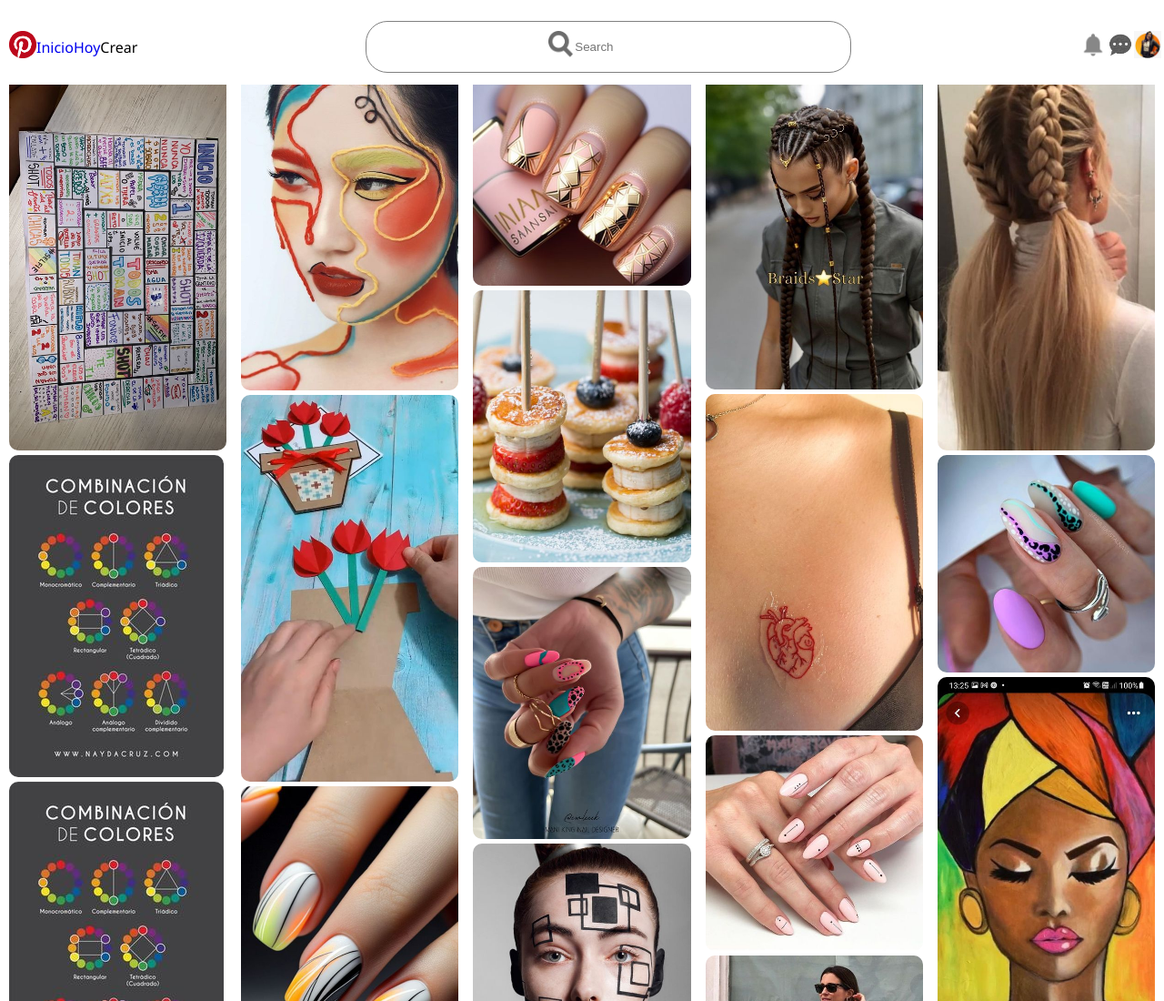
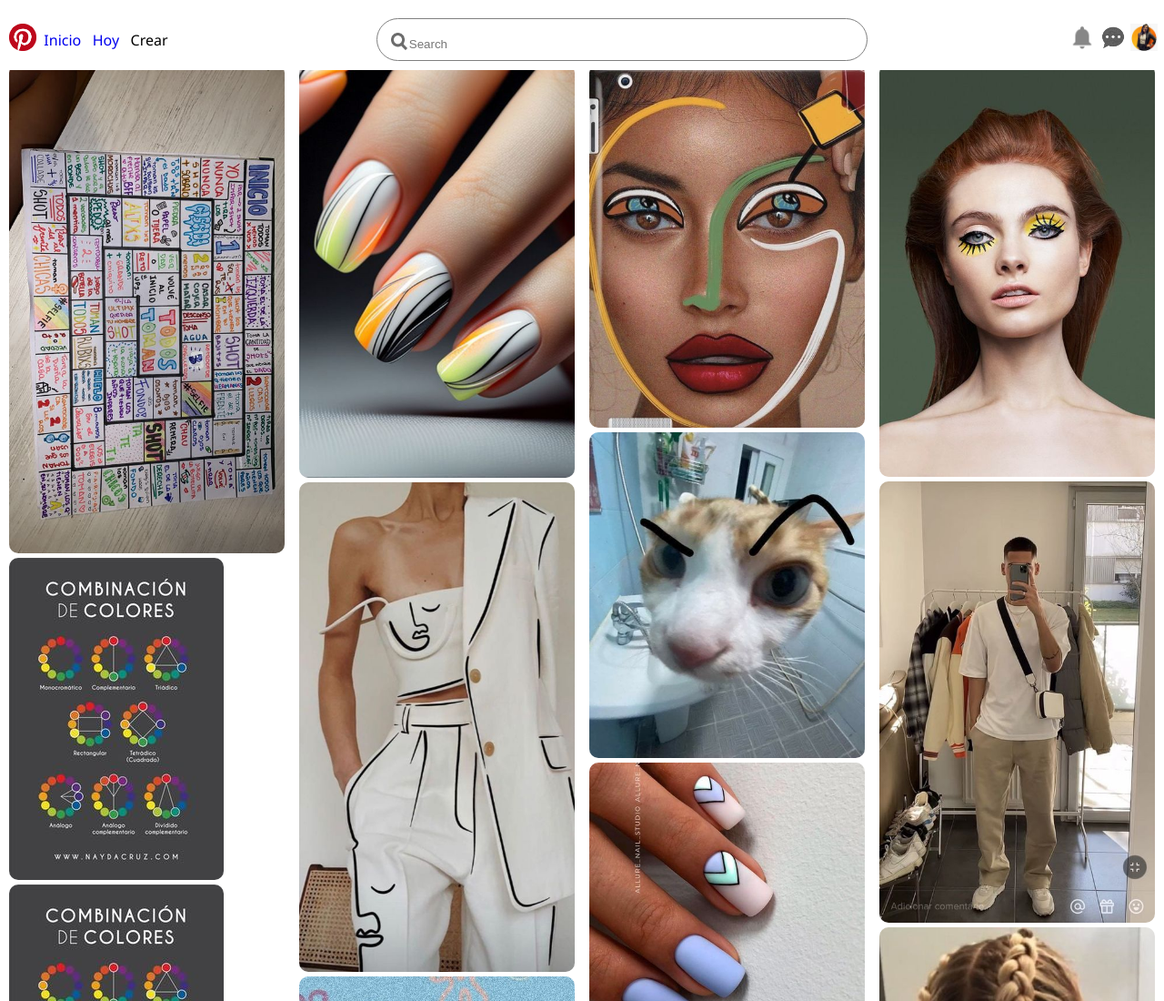
Before and after one commit to Maycortesm/ClondePinterest, a plain HTML site: page index.html in a window 1280 px wide. Shown: the top 1100 px of the page at 91% size. Drawn offline with Linux system fonts and the light colour scheme.

Commit message:
Avances del clon de google, logre mejorar el menu

```diff
--- a/index.html
+++ b/index.html
@@ -15,21 +15,23 @@
 
         <li class="pinterest-icon"> <a href="https://www.pinterest.com/"><img src="logo.png" alt="" width="30px" height="30px"></a></li>
 
-        <li><a href="https://co.pinterest.com/">Inicio</a></li>
+        <li><a href="https://co.pinterest.com/"> &nbsp Inicio &nbsp;</a></li>
 
-        <li><a href="https://co.pinterest.com/today/">Hoy</a></li>
+        <li><a href="https://co.pinterest.com/today/">&nbspHoy&nbsp</a></li>
 
-        <li>Crear</li>
+        <li>&nbsp Crear &nbsp</li>
         <div class=header_input>
-        <li class="search"><span class="lupa"><img src="lupa.png" alt="" width="27px" height="30px"></span>
-        <input type="finder" placeholder="Search"></li>
+
+        <li class="search"><span class="lupa"><img src="lupa.png" alt="" width="18px" height="20px"></span>
+        <input type="finder" placeholder="Search">&nbsp</li>
         </div>
-        <li class="notifications"><i class="fas fa-bell"><img src="campana.png" alt="profile" width="30" height="30"></i>
+
+        <li class="notifications"><i class="fas fa-bell"><img src="campana.png" alt="profile" width="30" height="30">&nbsp</i>
         </li>
 
-        <li><i class="message"></i><img src="Comentario.png" alt="profile" width="30" height="30"></li>
+        <li><i class="message"></i><img src="Comentario.png" alt="profile" width="30" height="30">&nbsp</li>
 
-        <li class="profile-img"><img src="Imagen_cuenta.jpg" alt="" width="30px" height="30px"></li>
+        <li class="profile-img"><img src="Imagen_cuenta.jpg" alt="" width="30px" height="30px">&nbsp</li>
         </nav>
            </header>
 
--- a/style.css
+++ b/style.css
@@ -41,25 +41,26 @@ li{
 }
 
 .search{
-    margin: 13px;
+    margin: 10px;
 }
 
 .search {
         display: flex;
         height: auto;
-        padding: 10px 200px;
-        border: 1.5px solid gray;
+        padding: 15px 15px 5px;
+        border: 1px solid gray;
         border-radius: 24px;
 }
 
 input{
-    width: 200px;
+    width: 500px;
     border: none;
     outline: none;;
 }
 
 .header_input :hover{
-   background-color:lightgrey
+   background-color: lightgrey;
+   align-items: center;
 }
 
 input :hover{
@@ -70,8 +71,9 @@ a {
     text-decoration: none;
     cursor: pointer;
 }
+
 .content {
-    columns: 5 220px;
+    columns: 5 250px;
 }
 
 /*Media Query*/
```
